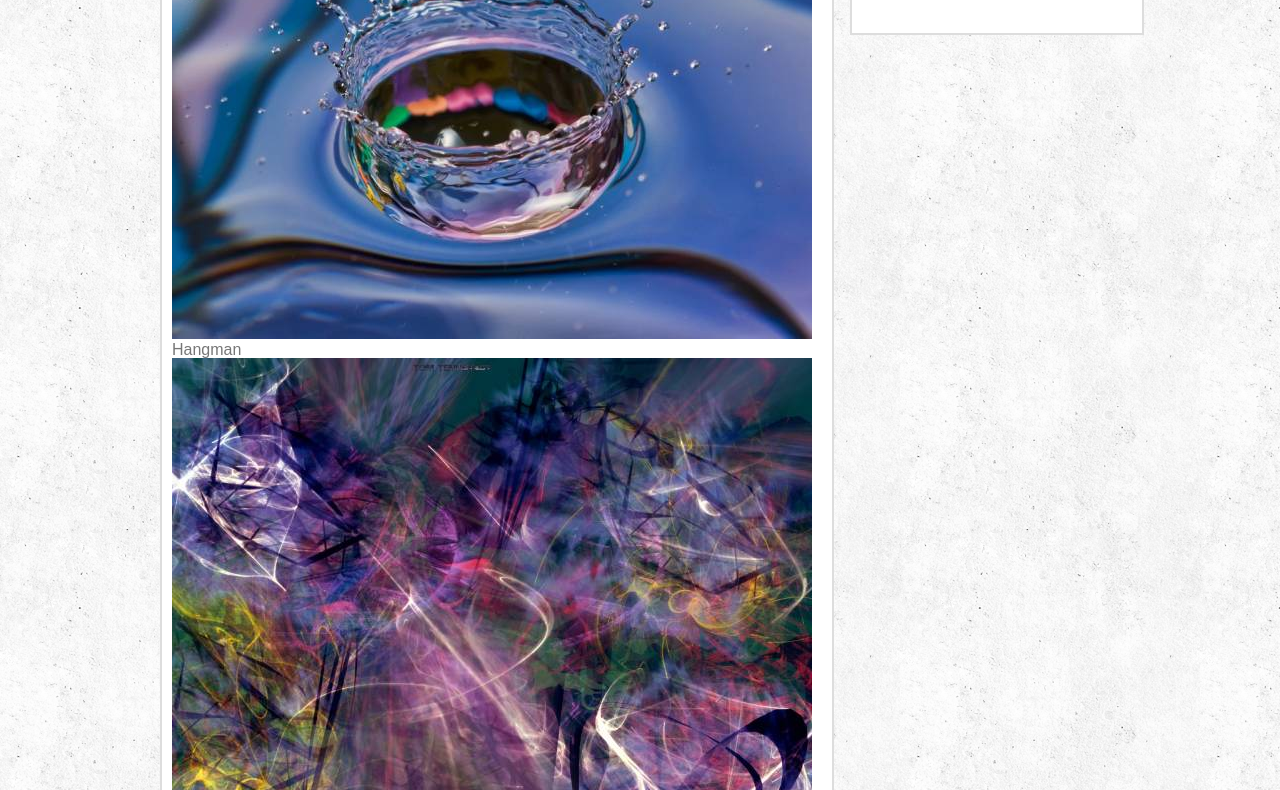
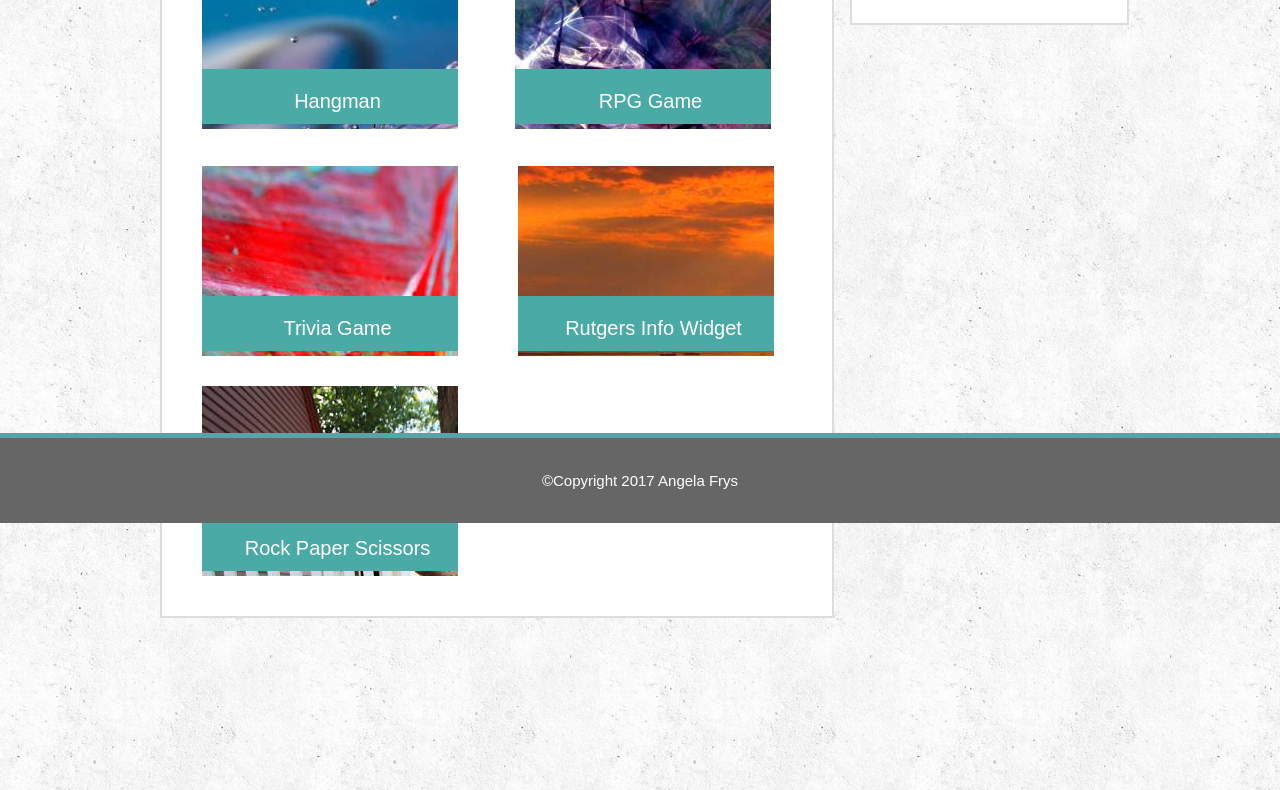
Before and after one commit to ADFrys/basic-portfolio, a plain HTML site: page portfolio.html in a window 1280 px wide. Shown: the part 277-1067 px from the top of the page. Drawn offline with Linux system fonts and the light colour scheme.

Commit message:
Add portfolio formatting.

```diff
--- a/assets/css/style.css
+++ b/assets/css/style.css
@@ -2,6 +2,8 @@
 
 body {
 	background-image: url("../images/wall4.png");
+	position: relative;
+	margin-bottom: 30px;
 }
 
 
@@ -37,6 +39,18 @@ body {
 	font-size: 20px;
 }
 
+.header h1:hover {
+	background-color: #666666;
+	color: #ffffff;
+	font-weight: bold;
+	width: 165px;
+	height: 90px;
+	float: left;
+	text-align: center;
+	line-height: 90px;
+	font-size: 20px;
+}
+
 .main-content {
 	width: 960px;
 	margin: 0 auto;
@@ -45,18 +59,29 @@ body {
 }
 
 
+.main-content h5 {
+	font-size: 20px;
+
+}
+
 .main-container {
 	font-family: 'Arial', 'Helvetica Neue', Helvetica, sans-serif;
 	background-color: #ffffff;
 	border: 2px solid #dddddd;
 	width: 650px;
 	float: left;
-	margin-bottom: 20px;
 	padding: 10px;
+	margin-bottom: 200px;
 }
 
 hr {
 	color: #777777;
+}
+
+.sidebar hr {
+	width: 200px;
+	margin: 0 auto;
+	margin-bottom: 20px;
 }
 
 .Aboutme {
@@ -65,9 +90,10 @@ hr {
 	color: #4aaaa5;
 }
 
+
 .sidebar {
 	float: left;
-	width: 270px;
+	width: 265px;
 	height: 180px;
 	position: absolute;
 	margin-left: 690px;
@@ -78,7 +104,38 @@ hr {
 	color: #4aaaa5;
 	font-size: 20px;
 	font-weight: bold;
-	padding: 10px;
+	padding: 5px;
+}
+
+input[type=submit] {
+	background-color: #4aaaa5;
+	padding: 10px 20px;
+	font-size: 20px;
+	color: #ffffff;
+}
+
+
+input[type=text] {
+	width: 600px;
+	height: 25px;
+	border: 1px solid #dddddd;
+}
+
+input[type=email] {
+	width: 600px;
+	height: 25px;
+	border: 1px solid #dddddd;
+}
+
+#submitbutton:hover {
+	padding: 10px 20px;
+	font-size: 20px;
+	color: #ffffff;
+	background-color: #666666;
+}
+
+textarea {
+	border: 1px solid #dddddd;
 }
 
 .footer {
@@ -90,4 +147,9 @@ hr {
 	line-height: 85px;
 	color: #ffffff;
 	font-size: 15px;
+	width: 100%;
+	position: fixed;
+	margin-top: 50px;
+	bottom: 0;
+	left: 0;
 }
--- /dev/null
+++ b/assets/css/style2.css
@@ -0,0 +1,153 @@
+
+.hangman h5 {
+	margin-top: 130px;
+	margin-bottom: 10px;
+	background-color: #4aaaa5;
+	padding: 15px 0 5px 15px;
+	color: #ffffff;
+	bottom: 0;
+	text-align: center;
+	line-height: 35px;
+}
+
+.hangman {
+	background: #ffffff url(../images/nature-q-c-640-480-10.jpg) top left no-repeat;
+	width: 256px;
+	height: 190px;
+	float: left;
+	margin-right: 37px;
+	margin-left: 30px;
+}
+
+.hangman h5:hover {
+	margin-top: 130px;
+	margin-bottom: 10px;
+	background-color: #666666;
+	padding: 15px 0 5px 15px;
+	color: #ffffff;
+	bottom: 0;
+	text-align: center;
+	line-height: 35px;
+}
+
+.RPG {
+	background: #ffffff url(../images/abstract-q-c-640-480-1.jpg) top left no-repeat;
+	width: 256px;
+	height: 190px;
+	float: left;
+	margin-left: 20px;
+}
+
+.RPG h5 {
+	margin-top: 130px;
+	margin-bottom: 10px;
+	background-color: #4aaaa5;
+	padding: 15px 0 5px 15px;
+	color: #ffffff;
+	bottom: 0;
+	text-align: center;
+	line-height: 35px;
+}
+
+.RPG h5:hover {
+	margin-top: 130px;
+	margin-bottom: 10px;
+	background-color: #666666;
+	padding: 15px 0 5px 15px;
+	color: #ffffff;
+	bottom: 0;
+	text-align: center;
+	line-height: 35px;
+
+}
+
+.triviagame {
+	background: #ffffff url(../images/abstract-q-c-640-480-3.jpg) top left no-repeat;
+	width: 256px;
+	height: 190px;
+	float: left;
+	margin: 37px 30px 30px 30px;
+}
+
+.triviagame h5 {
+	margin-top: 130px;
+	margin-bottom: 10px;
+	background-color: #4aaaa5;
+	padding: 15px 0 5px 15px;
+	color: #ffffff;
+	bottom: 0;
+	text-align: center;
+	line-height: 35px;
+}
+
+.triviagame h5:hover {
+	margin-top: 130px;
+	margin-bottom: 10px;
+	background-color: #666666;
+	padding: 15px 0 5px 15px;
+	color: #ffffff;
+	bottom: 0;
+	text-align: center;
+	line-height: 35px;
+}
+
+.rutgers {
+	background: #ffffff url(../images/nature-q-c-640-480-2.jpg) top left no-repeat;
+	width: 256px;
+	height: 190px;
+	float: left;
+	margin: 37px 30px 30px 30px;
+}
+
+.rutgers h5 {
+	margin-top: 130px;
+	margin-bottom: 10px;
+	background-color: #4aaaa5;
+	padding: 15px 0 5px 15px;
+	color: #ffffff;
+	bottom: 0;
+	text-align: center;
+	line-height: 35px;
+}
+
+.rutgers h5:hover {
+	margin-top: 130px;
+	margin-bottom: 10px;
+	background-color: #666666;
+	padding: 15px 0 5px 15px;
+	color: #ffffff;
+	bottom: 0;
+	text-align: center;
+	line-height: 35px;
+}
+
+.rockpaper {
+	background: #ffffff url(../images/dog.jpg) top left no-repeat;
+	width: 256px;
+	height: 190px;
+	float: left;
+	margin-left: 30px;
+	margin-bottom: 30px;
+}
+
+.rockpaper h5 {
+	margin-top: 130px;
+	margin-bottom: 10px;
+	background-color: #4aaaa5;
+	padding: 15px 0 5px 15px;
+	color: #ffffff;
+	bottom: 0;
+	text-align: center;
+	line-height: 35px;
+}
+
+.rockpaper h5:hover {
+	margin-top: 130px;
+	margin-bottom: 10px;
+	background-color: #666666;
+	padding: 15px 0 5px 15px;
+	color: #ffffff;
+	bottom: 0;
+	text-align: center;
+	line-height: 35px;
+}
--- a/portfolio.html
+++ b/portfolio.html
@@ -5,6 +5,7 @@
 	<title>Portfolio</title>
 	<link href="./assets/css/reset.css" type="text/css" rel="stylesheet">
 	<link href="./assets/css/style.css" type="text/css" rel="stylesheet">
+	<link href="./assets/css/style2.css" type="text/css" rel="stylesheet">
 </head>
 <body>
 	<div class="main-content">
@@ -21,34 +22,42 @@
 	<br>
 
 	<div class="main-container">
-		<h1>Portfolio</h1>
+		<br>
+		<h1 class="Aboutme">Portfolio</h1>
+		<br>
+		<hr>
+		<br>
 
-		<img src="./assets/images/nature-q-c-640-480-10.jpg" alt="water drop image">
+		<div class="portfolio hangman">
 			<h5>Hangman</h5>
+		</div>
 
-		<img src="./assets/images/abstract-q-c-640-480-1.jpg" alt="artistic purple image">
+		<div class="portfolio RPG">
 			<h5>RPG Game</h5>
+		</div>
 
-		<img src="./assets/images/abstract-q-c-640-480-3.jpg" alt="red artistic image">
+		<div class="portfolio triviagame">
 			<h5>Trivia Game</h5>
+		</div>
 
-		<img src="./assets/images/nature-q-c-640-480-2.jpg" alt="sunset over water">
+		<div class="portfolio rutgers">
 			<h5>Rutgers Info Widget</h5>
+		</div>
 
-		<img src="./assets/images/dog.jpg" alt="dog">
+		<div class="portfolio rockpaper">
 			<h5>Rock Paper Scissors</h5>
 		</div>
 
+	</div>
 
 		<aside class="sidebar">
 			<h2>Connect with me</h2>
+			<hr>
 			<a href="https://github.com/ADFrys" target="_blank"><img src="./assets/images/if_github_square_black_107109.png" alt="GitHub logo" width=55px height=60px></a>
 			<a href="https://www.linkedin.com/in/angela-frys-00117432/" target="_blank"><img src="./assets/images/if_linkedin_square_color_107091.png" alt="LinkedIn logo" width=55px height=60px></a>
 			<a href="https://stackoverflow.com/users/8896433/angela?tab=profile" target= "_blank"><img src="./assets/images/if_stackoverflow_273179.png" alt="Stack Overflow logo" width=55px height 60px></a>
 		</aside>
-
-	</div>
-
+	<br><br>
 			<div class="footer">
 			<footer>
 				<h6>&copy;Copyright 2017 Angela Frys</h6>
```
Also changed, not shown: contact.html (+9 -2 lines), index.html (+0 -1 lines), 2 other files. Lines whose indentation alone changed are shown as unchanged.
